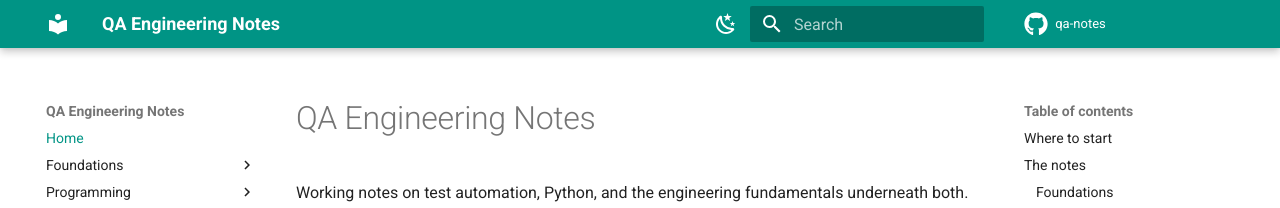
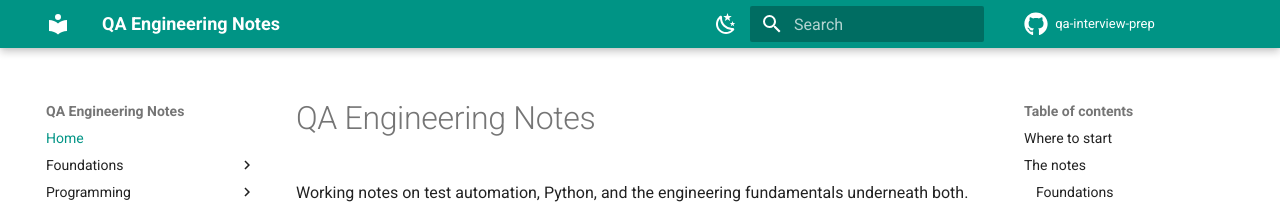
Before and after one commit to ritik-sketch/qa-interview-prep, an MkDocs documentation site: the page built from docs/index.md, in a window 1280 px wide. Shown: the top 208 px of the page. Built offline with MkDocs 1.6.1 and Material for MkDocs 9.7.7, drawn with Linux system fonts in a browser that asks for light colours; comment, search, counter and statistics services are not loaded; part of the change alters nothing that is shown.

Commit message:
Fix site, repo and social links in mkdocs config

```diff
--- a/mkdocs.yml
+++ b/mkdocs.yml
@@ -2,10 +2,9 @@ site_name: QA Engineering Notes
 site_description: Deep-dive notes on QA automation, Python, DSA and test engineering.
 site_author: Ritik Chaturvedi
 
-# TODO: apna GitHub username daalo (dono jagah "ritik" ki jagah)
-site_url: https://ritik.github.io/qa-notes/
-repo_url: https://github.com/ritik/qa-notes
-repo_name: qa-notes
+site_url: https://ritik-sketch.github.io/qa-interview-prep/
+repo_url: https://github.com/ritik-sketch/qa-interview-prep
+repo_name: qa-interview-prep
 edit_uri: ""
 
 theme:
@@ -89,7 +88,7 @@ nav:
 extra:
   social:
     - icon: fontawesome/brands/github
-      link: https://github.com/ritik
+      link: https://github.com/ritik-sketch
     - icon: fontawesome/brands/linkedin
-      link: https://www.linkedin.com/in/your-handle
+      link: https://www.linkedin.com/in/ritik-chaturvedi-qa
   generator: false
```
